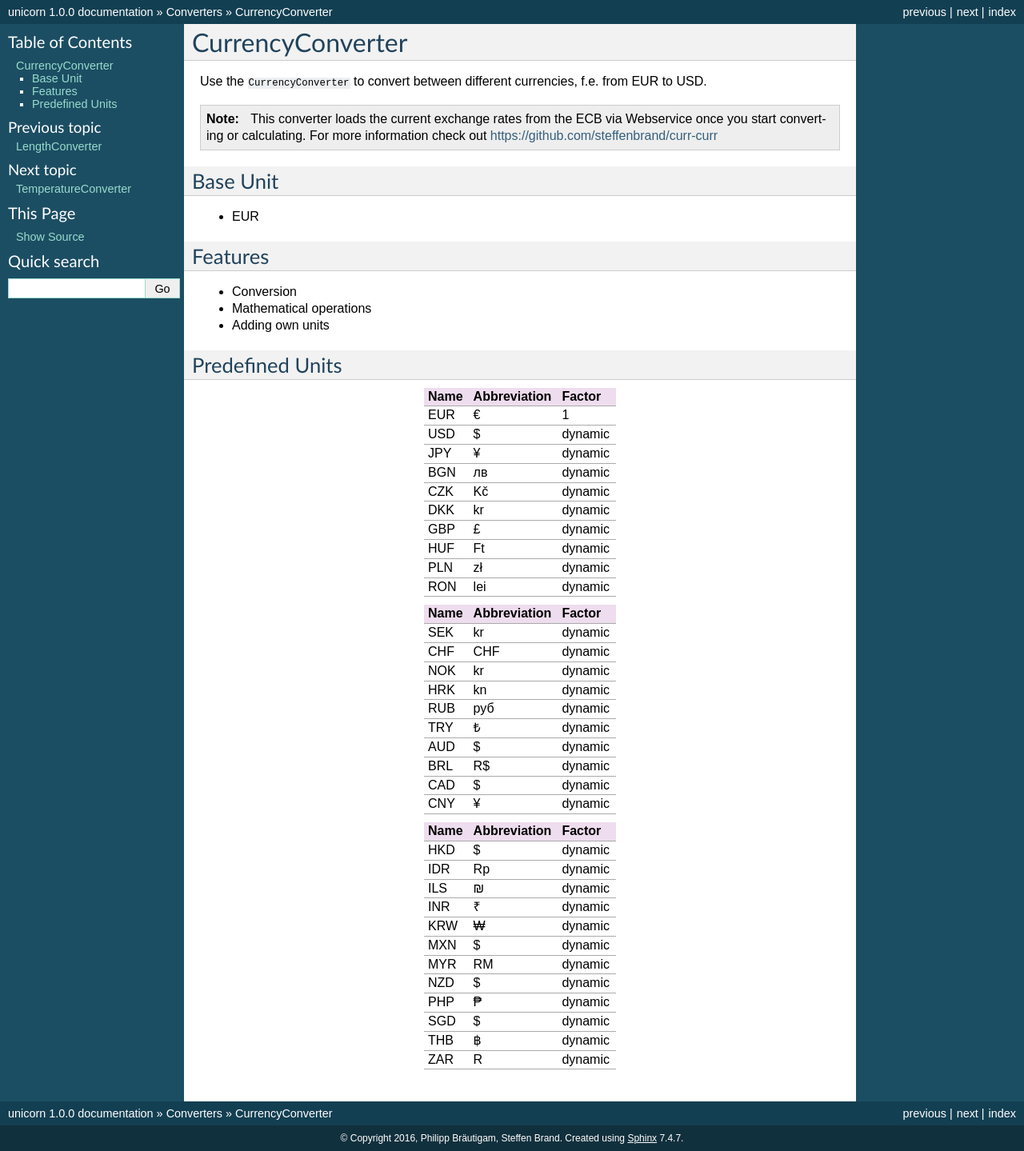
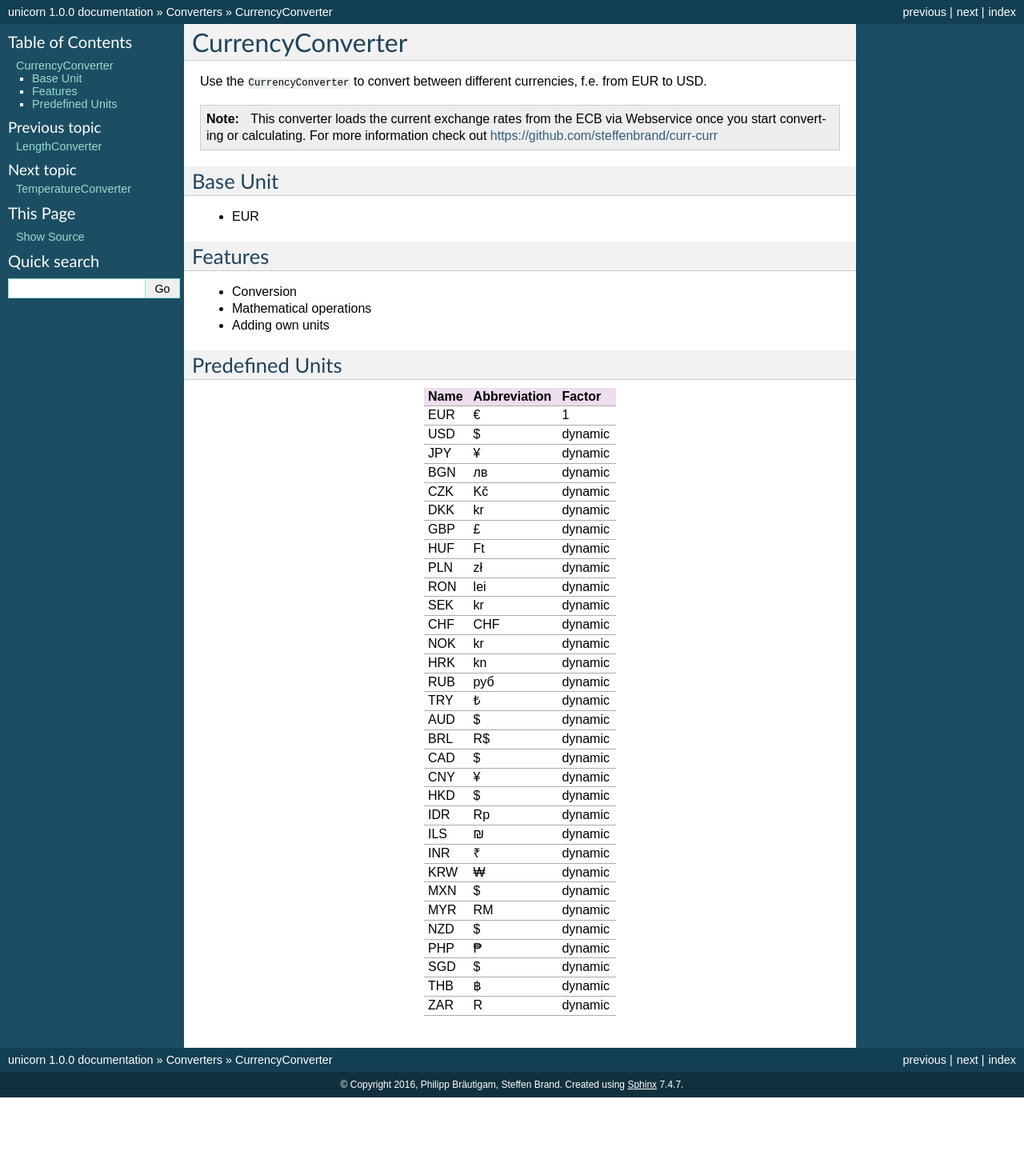
Before and after one commit to xyNNN/unicorn, a Sphinx documentation site: the page built from docs/source/currency-converter.rst, in a window 1280 px wide. Shown: the whole page at 80% size. Built offline with Sphinx 7.4.7, drawn with Linux system fonts in a browser that asks for light colours; after the commit the page ends 1372 px from its top, so only the background shows below that.

```diff
--- a/docs/source/currency-converter.rst
+++ b/docs/source/currency-converter.rst
@@ -47,10 +47,6 @@
 +----------------+---------------------+----------------+
 | RON            | lei                 | dynamic        |
 +----------------+---------------------+----------------+
-
-+----------------+---------------------+----------------+
-| Name           | Abbreviation        | Factor         |
-+================+=====================+================+
 | SEK            | kr                  | dynamic        |
 +----------------+---------------------+----------------+
 | CHF            | CHF                 | dynamic        |
@@ -71,10 +67,6 @@
 +----------------+---------------------+----------------+
 | CNY            | ¥                   | dynamic        |
 +----------------+---------------------+----------------+
-
-+----------------+---------------------+----------------+
-| Name           | Abbreviation        | Factor         |
-+================+=====================+================+
 | HKD            | $                   | dynamic        |
 +----------------+---------------------+----------------+
 | IDR            | Rp                  | dynamic        |
```
